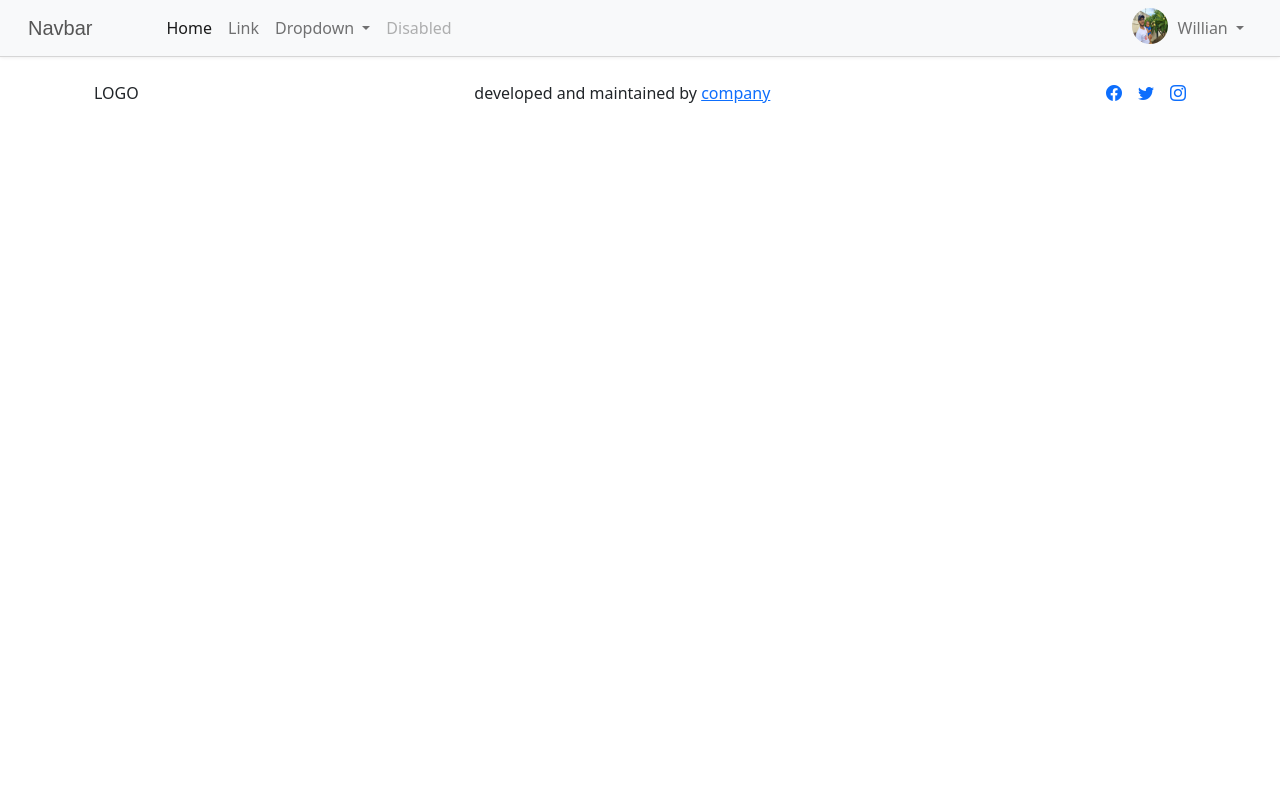
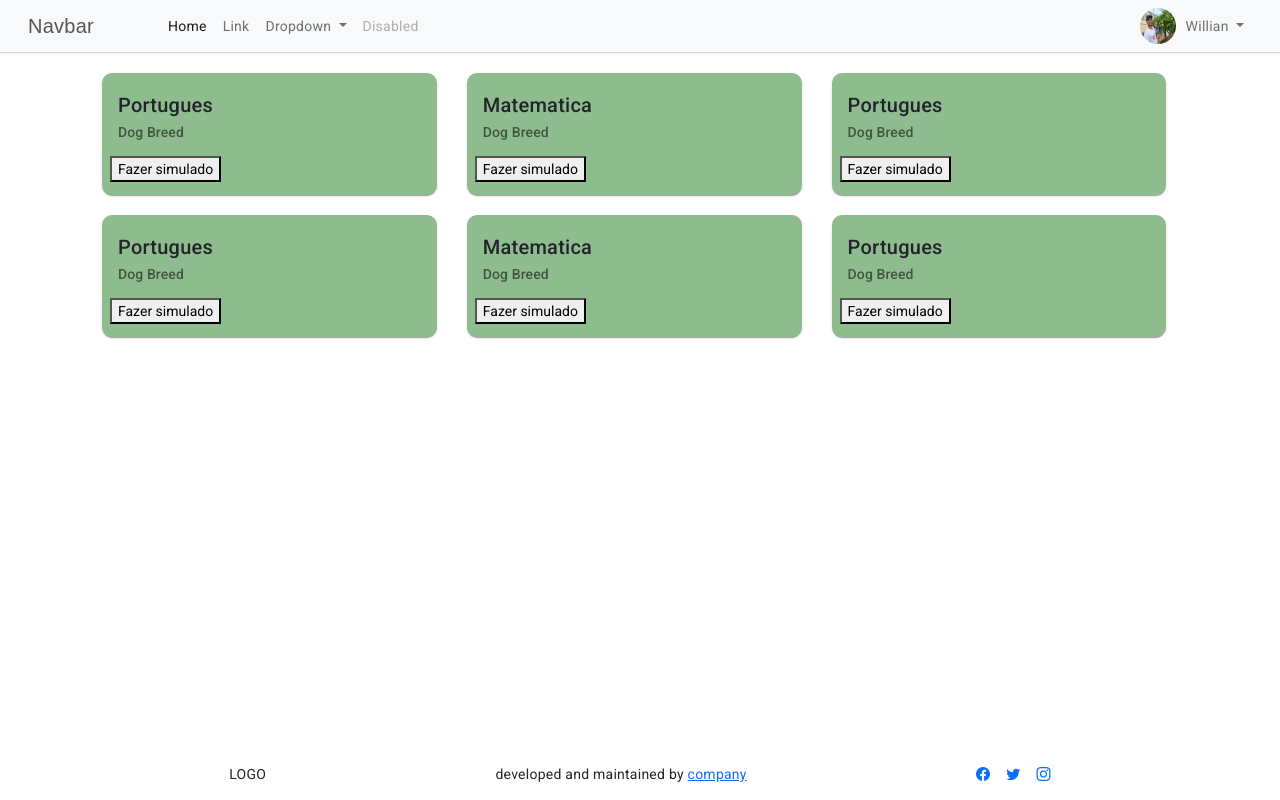
Before and after one commit to willianssf/projetoSimulado, an Angular app: page / in a window 1280 px wide. Built offline with nearby package versions, Linux system fonts and the light colour scheme.

Commit message:
session user menu dashboard pronto e footer fixado no fim da pagina

```diff
--- a/angular.json
+++ b/angular.json
@@ -25,6 +25,7 @@
               "src/assets"
             ],
             "styles": [
+              "@angular/material/prebuilt-themes/deeppurple-amber.css",
               "node_modules/bootstrap/dist/css/bootstrap.css",
               "node_modules/font-awesome/css/font-awesome.css",
               "src/styles.css"
@@ -93,6 +94,7 @@
               "src/assets"
             ],
             "styles": [
+              "@angular/material/prebuilt-themes/deeppurple-amber.css",
               "src/styles.css"
             ],
             "scripts": []
--- a/package.json
+++ b/package.json
@@ -11,10 +11,12 @@
   "private": true,
   "dependencies": {
     "@angular/animations": "^15.0.0",
+    "@angular/cdk": "^15.2.0",
     "@angular/common": "^15.0.0",
     "@angular/compiler": "^15.0.0",
     "@angular/core": "^15.0.0",
     "@angular/forms": "^15.0.0",
+    "@angular/material": "^15.2.0",
     "@angular/platform-browser": "^15.0.0",
     "@angular/platform-browser-dynamic": "^15.0.0",
     "@angular/router": "^15.0.0",
--- a/src/app/app-routing.module.ts
+++ b/src/app/app-routing.module.ts
@@ -1,7 +1,10 @@
 import { NgModule } from '@angular/core';
 import { RouterModule, Routes } from '@angular/router';
+import {SessionUserComponent} from "./components/session-user/session-user.component";
 
-const routes: Routes = [];
+const routes: Routes = [
+  {path: '', component: SessionUserComponent}
+];
 
 @NgModule({
   imports: [RouterModule.forRoot(routes)],
--- a/src/app/components/footer/footer.component.css
+++ b/src/app/components/footer/footer.component.css
@@ -0,0 +1,5 @@
+@media (max-width: 1200px){
+  div{
+    display: flex;
+  }
+}
--- a/src/app/components/footer/footer.component.html
+++ b/src/app/components/footer/footer.component.html
@@ -1,10 +1,10 @@
-<footer class="container p-4 rounded">
-  <div class="d-lg-flex justify-content-between">
+<nav class="fixed-bottom">
+  <div class="d-lg-flex justify-content-evenly">
     <div>
       <span>LOGO</span>
     </div>
     <div class="copyright">
-      <p>developed and maintained by <a href="#" target="_blank">company</a></p>
+      <p>developed and maintained by <a href="#">company</a></p>
     </div>
     <div>
       <ul class="d-flex gap-3 list-unstyled">
@@ -14,4 +14,4 @@
       </ul>
     </div>
   </div>
-</footer>
+</nav>
--- a/src/app/components/session-user/session-user.component.css
+++ b/src/app/components/session-user/session-user.component.css
@@ -0,0 +1,31 @@
+div{
+  display: inline-block;
+  width: 100%;
+  padding-top: 10px;
+}
+
+.card-group{
+  margin-right: 10px;
+  margin-left: 20px;
+  position: relative;
+  width: 30%;
+}
+
+.example-card{
+  background-color: darkseagreen;
+  border-radius: 10px;
+  -moz-border-radius: 10px;
+  width: 100%;
+}
+
+@media (max-width: 1200px){
+  div{
+    display: inline-block;
+    width: 100%;
+    padding-top: 5px;
+  }
+  .card-group {
+    width: 100%;
+    margin-left: 2px;
+  }
+}
--- a/src/app/components/session-user/session-user.component.html
+++ b/src/app/components/session-user/session-user.component.html
@@ -1 +1,75 @@
-<p>session-user works!</p>
+<section >
+  <div>
+    <div class="card-group">
+      <mat-card class="example-card">
+        <mat-card-header>
+          <mat-card-title>Portugues </mat-card-title>
+          <mat-card-subtitle>Dog Breed</mat-card-subtitle>
+        </mat-card-header>
+        <mat-card-actions>
+          <button mat-button>Fazer simulado</button>
+        </mat-card-actions>
+      </mat-card>
+    </div>
+    <div class="card-group">
+      <mat-card class="example-card">
+        <mat-card-header>
+          <mat-card-title>Matematica</mat-card-title>
+          <mat-card-subtitle>Dog Breed</mat-card-subtitle>
+        </mat-card-header>
+        <mat-card-actions>
+          <button mat-button>Fazer simulado</button>
+        </mat-card-actions>
+      </mat-card>
+    </div>
+
+    <div class="card-group">
+      <mat-card class="example-card">
+        <mat-card-header>
+          <mat-card-title>Portugues </mat-card-title>
+          <mat-card-subtitle>Dog Breed</mat-card-subtitle>
+        </mat-card-header>
+        <mat-card-actions>
+          <button mat-button>Fazer simulado</button>
+        </mat-card-actions>
+      </mat-card>
+    </div>
+  </div>
+
+  <div>
+    <div class="card-group">
+      <mat-card class="example-card">
+        <mat-card-header>
+          <mat-card-title>Portugues </mat-card-title>
+          <mat-card-subtitle>Dog Breed</mat-card-subtitle>
+        </mat-card-header>
+        <mat-card-actions>
+          <button mat-button>Fazer simulado</button>
+        </mat-card-actions>
+      </mat-card>
+    </div>
+    <div class="card-group">
+      <mat-card class="example-card">
+        <mat-card-header>
+          <mat-card-title>Matematica</mat-card-title>
+          <mat-card-subtitle>Dog Breed</mat-card-subtitle>
+        </mat-card-header>
+        <mat-card-actions>
+          <button mat-button>Fazer simulado</button>
+        </mat-card-actions>
+      </mat-card>
+    </div>
+
+    <div class="card-group">
+      <mat-card class="example-card">
+        <mat-card-header>
+          <mat-card-title>Portugues </mat-card-title>
+          <mat-card-subtitle>Dog Breed</mat-card-subtitle>
+        </mat-card-header>
+        <mat-card-actions>
+          <button mat-button>Fazer simulado</button>
+        </mat-card-actions>
+      </mat-card>
+    </div>
+  </div>
+</section>
--- a/src/index.html
+++ b/src/index.html
@@ -7,8 +7,11 @@
   <meta name="viewport" content="width=device-width, initial-scale=1">
   <link rel="icon" type="image/x-icon" href="favicon.ico">
   <link rel="stylesheet" href="https://cdn.jsdelivr.net/npm/bootstrap-icons@1.3.0/font/bootstrap-icons.css">
+  <link rel="preconnect" href="https://fonts.gstatic.com">
+  <link href="https://fonts.googleapis.com/css2?family=Roboto:wght@300;400;500&display=swap" rel="stylesheet">
+  <link href="https://fonts.googleapis.com/icon?family=Material+Icons" rel="stylesheet">
 </head>
-<body>
+<body class="mat-typography">
   <app-root></app-root>
 </body>
 </html>
--- a/src/styles.css
+++ b/src/styles.css
@@ -1 +1,4 @@
 /* You can add global styles to this file, and also import other style files */
+
+html, body { height: 100%; }
+body { margin: 0; font-family: Roboto, "Helvetica Neue", sans-serif; }
```
Also changed, not shown: src/app/app.module.ts (+8 -1 lines).
